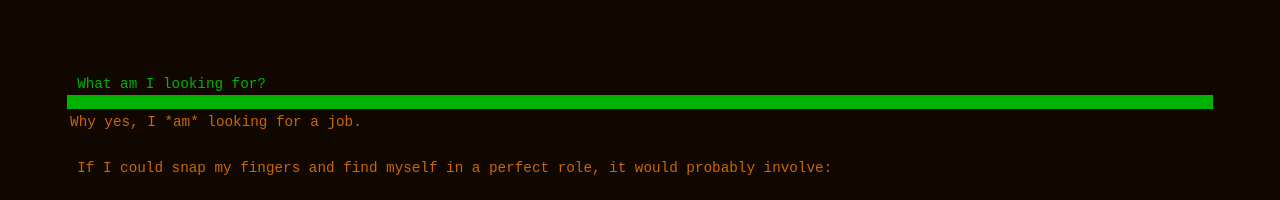
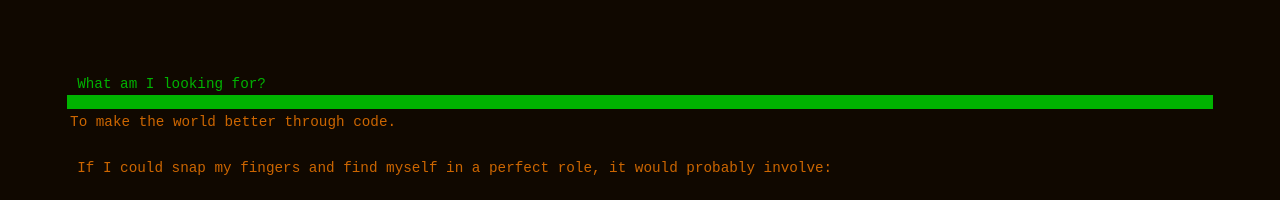
Before and after one commit to afcarl/www.soulshake.net, a plain HTML site: page src/index.html in a window 1280 px wide. Shown: the top 200 px of the page. Drawn offline with Linux system fonts and the light colour scheme.

Commit message:
Update for Convox

```diff
--- a/src/index.html
+++ b/src/index.html
@@ -9,7 +9,7 @@
     </head>
     <body>
         <h1>What am I looking for?</h1>
-        <li>Why yes, I *am* looking for a job.</li>
+        <li>To make the world better through code.</li>
 
 <p> If I could snap my fingers and find myself in a perfect role, it would probably involve: </p>
 
```
Also changed, not shown: 4 other files.
